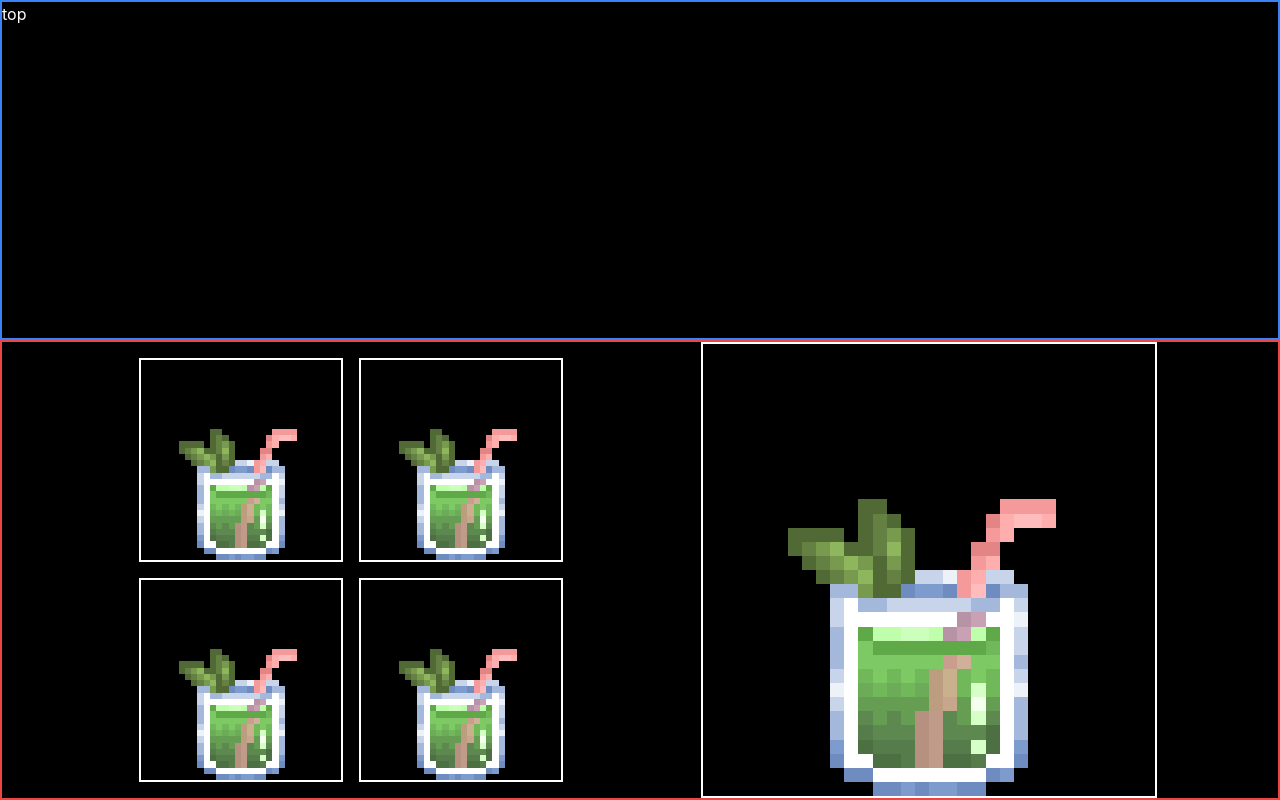
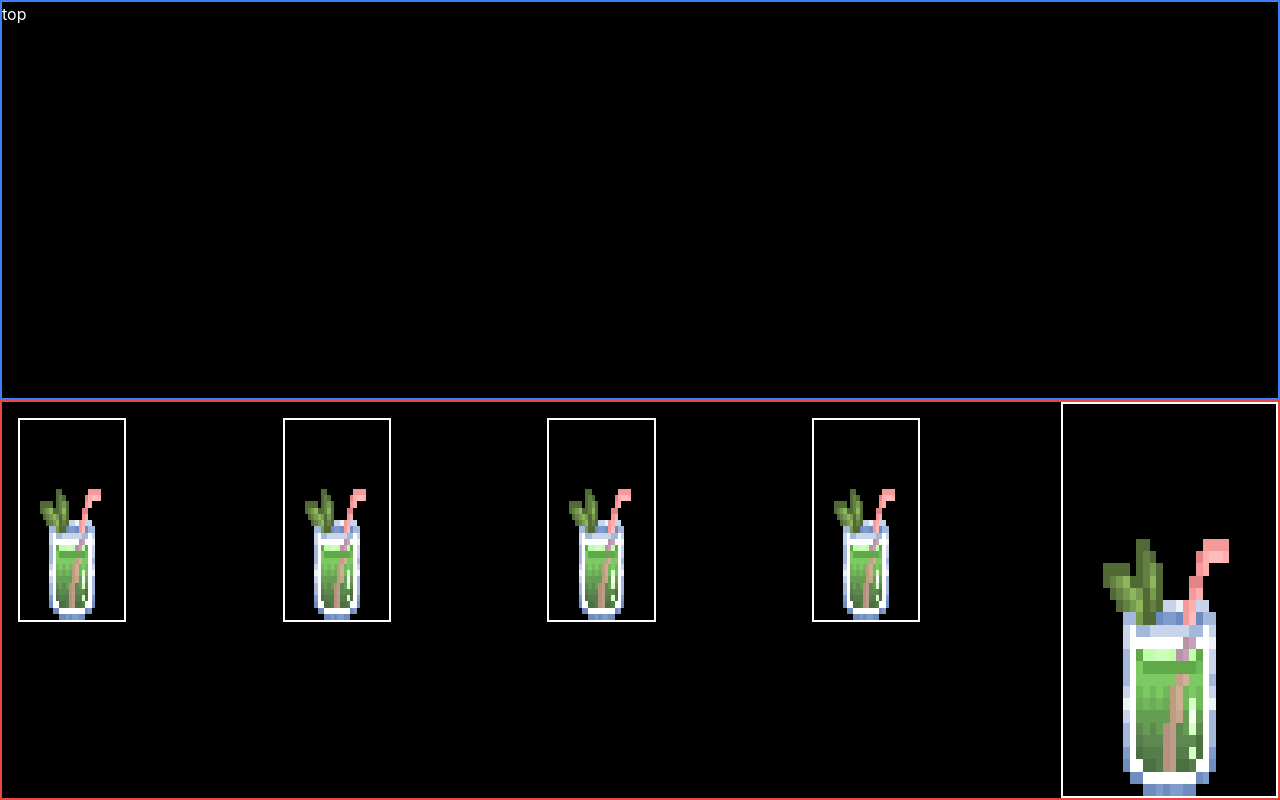
Before and after one commit to tomheaton/clicker-jam-winter-2023, a React (Create React App) app: page / in a window 1280 px wide. Both pictures are taken after a click on the button "start game". Built offline with nearby package versions, Linux system fonts and the light colour scheme.

Commit message:
ingredient update button start

```diff
--- a/src/components/game.tsx
+++ b/src/components/game.tsx
@@ -12,12 +12,44 @@ const Game: React.FC = () => {
       <div
         className={"w-full flex flex-1 justify-evenly border-2 border-red-500"}
       >
+        { /* Ingredient upgrade buttons */ }
         <div className={"grid grid-cols-2 gap-4 m-4"}>
-          <IngredientButton textureName={"mojito.png"} coolDown={5} />
-          <IngredientButton textureName={"mojito.png"} coolDown={5} />
-          <IngredientButton textureName={"mojito.png"} coolDown={5} />
-          <IngredientButton textureName={"mojito.png"} coolDown={5} />
+          <IngredientButton
+            upgradeCount={5}
+            textureName={"mojito.png"}
+            upgradeCosts={[1, 5, 10, 15]}
+            ingredientName={"Lime"}
+            upgradeDescriptions={[]}
+          />
         </div>
+        <div className={"grid grid-cols-2 gap-4 m-4"}>
+          <IngredientButton
+            upgradeCount={5}
+            textureName={"mojito.png"}
+            upgradeCosts={[1, 5, 10, 15]}
+            ingredientName={"Alcohol"}
+            upgradeDescriptions={[]}
+          />
+        </div>
+        <div className={"grid grid-cols-2 gap-4 m-4"}>
+          <IngredientButton
+            upgradeCount={5}
+            textureName={"mojito.png"}
+            upgradeCosts={[1, 5, 10, 15]}
+            ingredientName={"Ice"}
+            upgradeDescriptions={[]}
+          />
+        </div>
+        <div className={"grid grid-cols-2 gap-4 m-4"}>
+          <IngredientButton
+            upgradeCount={5}
+            textureName={"mojito.png"}
+            upgradeCosts={[1, 5, 10, 15]}
+            ingredientName={"Mint"}
+            upgradeDescriptions={[]}
+          />
+        </div>
+
         <div className={"flex items-center justify-center"}>
           <DrinkButton textureName={"mojito.png"} coolDown={5} />
         </div>
--- a/src/components/ingredient_button.tsx
+++ b/src/components/ingredient_button.tsx
@@ -2,50 +2,47 @@ import { useEffect, useState } from "react";
 
 const TIME_VALUE: number = 0.25;
 
+// TODO: upgrade description popup
+
 const IngredientButton: React.FC<{
+  upgradeCount: number;
   textureName: string;
-  coolDown: number;
-}> = ({ textureName, coolDown }) => {
-  const [onCoolDown, setOnCoolDown] = useState<boolean>(false);
-  const [timer, setTimer] = useState<number>(0);
+  upgradeCosts: number[];
+  ingredientName: string; // Use for the upgrade description popup
+  upgradeDescriptions: string[];
+}> = ({ upgradeCount, textureName, upgradeCosts, ingredientName, upgradeDescriptions }) => {
 
-  useEffect(() => {
-    const timerTick = setInterval(() => {
-      if (onCoolDown) {
-        setTimer((t) => t + TIME_VALUE);
+  const [currentUpgrade, setCurrentUpgrade] = useState<number>(0);
+
+  const upgradeIngredient = () => {
+    // TODO (gonk): add if statement to check if player has enough money
+    // after tom implemented the global state thing (react thing nerd thing)
+    if (currentUpgrade >= upgradeCount) return;
+
+    setCurrentUpgrade(t => t+1);
+    console.log("Upgraded " + ingredientName + " to level: " + currentUpgrade);
+  };
+
+  const showUpgradeDescriptionPopup = () => {
+      // TODO: show popup
   }
-    }, 250);
-
-    return () => {
-      clearInterval(timerTick);
-    };
-  }, [onCoolDown]);
-
-  useEffect(() => {
-    if (onCoolDown && timer >= coolDown) {
-      setTimer(0);
-      setOnCoolDown(false);
-    }
-  }, [coolDown, onCoolDown, timer]);
-
-  let opacity = onCoolDown ? (coolDown - (coolDown - timer)) / coolDown : 1;
 
   return (
+    <div>
       <button
         className={"border-2 border-white"}
-      onClick={() => setOnCoolDown(true)}
-      disabled={onCoolDown}
+        onClick={() => upgradeIngredient()}
       >
         <img
           style={{
             imageRendering: "pixelated",
-          opacity,
           }}
           className={"w-[200px] h-[200px]"}
           src={`assets/sprites/${textureName}`}
           alt={`${textureName} sprite`}
         />
       </button>
+    </div>
   );
 };
 
```
Lines whose indentation alone changed are shown as unchanged.
